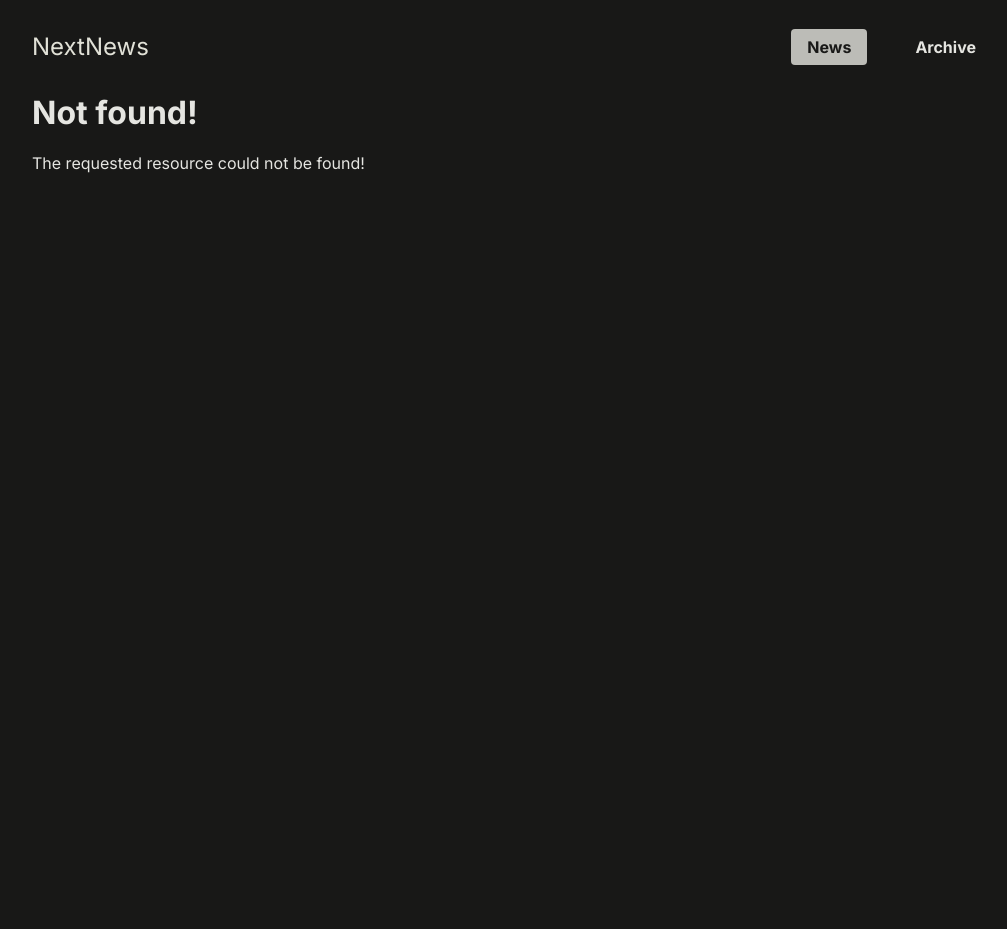
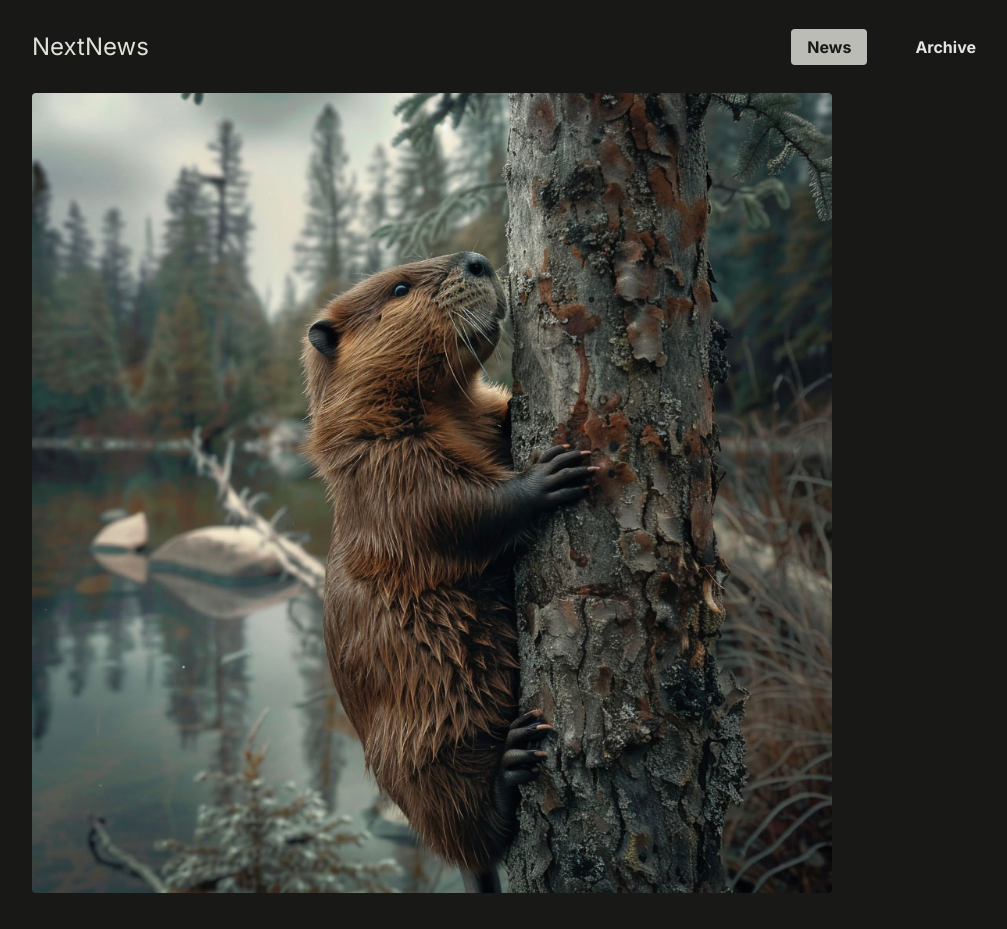
Before and after one commit to smisyuk4/next-pages-routes, a Next.js app: page /news/beaver-plague/image in a window 1280 px wide. Before the commit this address had no page. Shown: the whole page, without its empty margins (128-1135 px from the left). Before the commit the page ends 800 px from the top, so only its background shows below. Built offline with nearby package versions, Linux system fonts and the light colour scheme.

Commit message:
write interceped parallel page

```diff
--- a/app/globals.css
+++ b/app/globals.css
@@ -154,8 +154,6 @@ ul {
   border-radius: 4px;
   border: none;
   box-shadow: 0 0 10px 0 #181817;
-  max-width: 50rem;
-  width: 100%;
 }
 
 .modal h2,
@@ -192,3 +190,7 @@ ul {
   text-align: center;
   margin-top: 3rem;
 }
+
+.fullscreen-image img {
+  border-radius: 4px;
+}
--- /dev/null
+++ b/app/news/[slug]/@modal/page.js
@@ -0,0 +1,3 @@
+export default function ModalDefaultPage({ params }) {
+  return null;
+}
--- /dev/null
+++ b/app/news/[slug]/image/page.js
@@ -0,0 +1,23 @@
+import { DUMMY_NEWS } from '@/dummy-news';
+import Image from 'next/image';
+import { notFound } from 'next/navigation';
+
+export default function ImagePage({ params }) {
+  const newsSlug = params.slug;
+  const newsItem = DUMMY_NEWS.find((item) => item.slug === newsSlug);
+
+  if (!newsItem) {
+    notFound();
+  }
+
+  return (
+    <div className='fullscreen-image'>
+      <Image
+        src={`/images/news/${newsItem.image}`}
+        alt={newsItem.title}
+        height={800}
+        width={800}
+      />
+    </div>
+  );
+}
--- /dev/null
+++ b/app/news/[slug]/layout.js
@@ -0,0 +1,8 @@
+export default function NewsDetailLayout({ modal, children }) {
+  return (
+    <>
+      {modal}
+      {children}
+    </>
+  );
+}
```
Also changed, not shown: app/news/[slug]/@modal/(.)image/page.js (added, +27 -0 lines), app/news/[slug]/page.js (+7 -3 lines), 1 other file (tests, documents, lock files or other folders).
